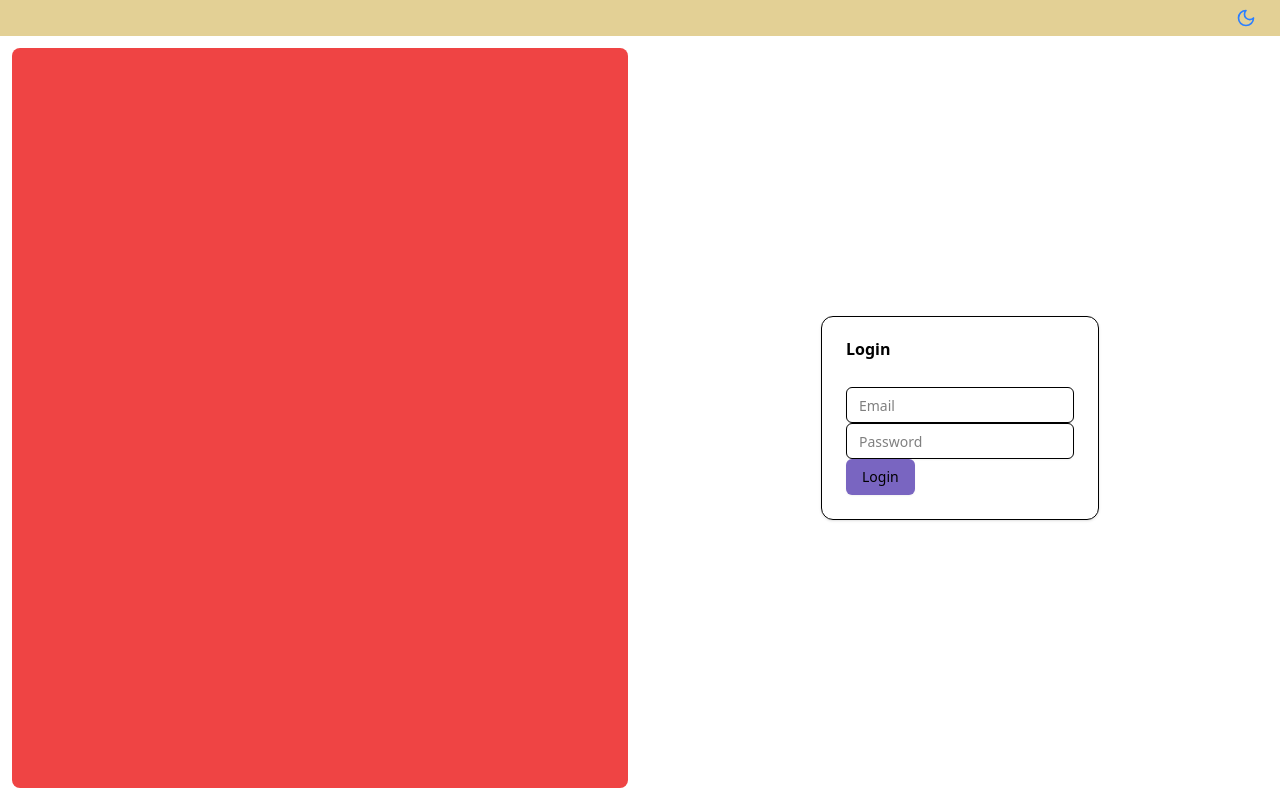
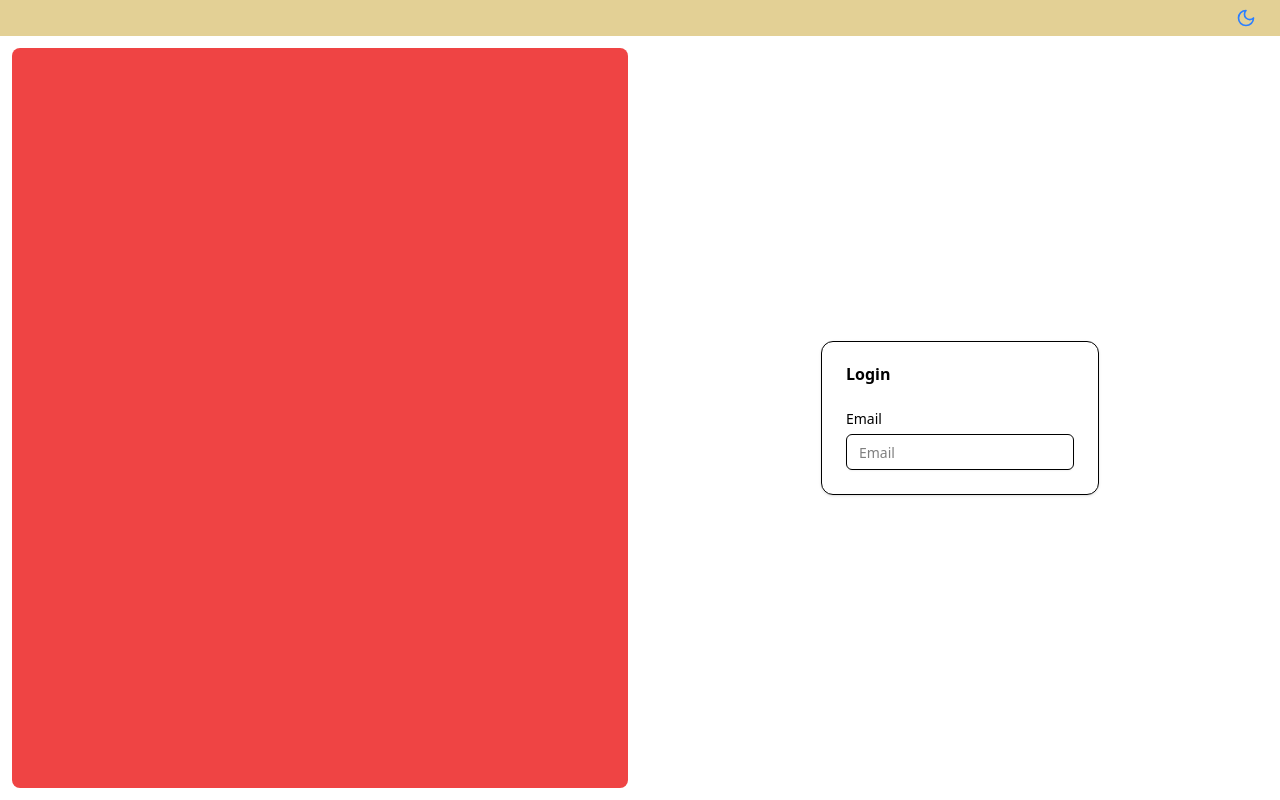
Before and after one commit to Andrei-Cervantes/Appointment_System_UI, a React (Vite) app: page /auth/login in a window 1280 px wide. Built offline with nearby package versions, Linux system fonts and the light colour scheme.

Commit message:
wip: add auth card component and template for login page

```diff
--- a/src/components/auth/AuthCard.tsx
+++ b/src/components/auth/AuthCard.tsx
@@ -0,0 +1,18 @@
+import { Card, CardContent, CardHeader, CardTitle } from "@/components/ui/card";
+
+interface AuthCardProps {
+  children: React.ReactNode;
+}
+
+const AuthCard = ({ children }: AuthCardProps) => {
+  return (
+    <Card>
+      <CardHeader>
+        <CardTitle>Login</CardTitle>
+      </CardHeader>
+      <CardContent>{children}</CardContent>
+    </Card>
+  );
+};
+
+export default AuthCard;
--- a/src/pages/AuthPages/Login.tsx
+++ b/src/pages/AuthPages/Login.tsx
@@ -1,20 +1,23 @@
-import { Card, CardContent, CardHeader, CardTitle } from "@/components/ui/card";
 import { Input } from "@/components/ui/input";
-import { Button } from "@/components/ui/button";
+import { Form, FormControl, FormItem, FormLabel } from "@/components/ui/form";
+import AuthCard from "@/components/auth/AuthCard";
+import { useForm } from "react-hook-form";
 
 const Login = () => {
+  const form = useForm();
+
   return (
     <div className="h-full flex items-center justify-center">
-      <Card>
-        <CardHeader>
-          <CardTitle>Login</CardTitle>
-        </CardHeader>
-        <CardContent>
-          <Input type="email" placeholder="Email" />
-          <Input type="password" placeholder="Password" />
-          <Button>Login</Button>
-        </CardContent>
-      </Card>
+      <AuthCard>
+        <Form {...form}>
+          <FormItem>
+            <FormLabel>Email</FormLabel>
+            <FormControl>
+              <Input type="email" placeholder="Email" />
+            </FormControl>
+          </FormItem>
+        </Form>
+      </AuthCard>
     </div>
   );
 };
```
